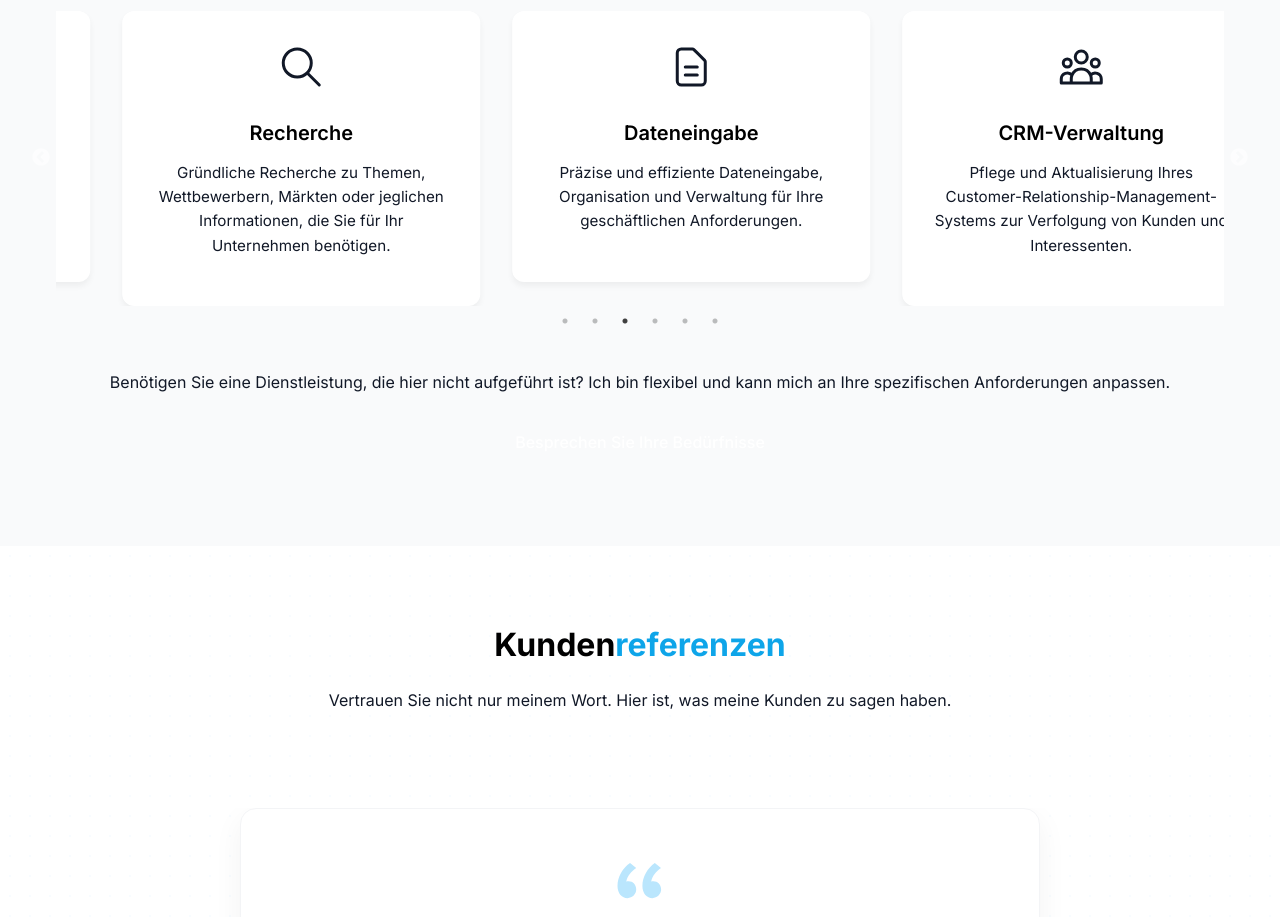
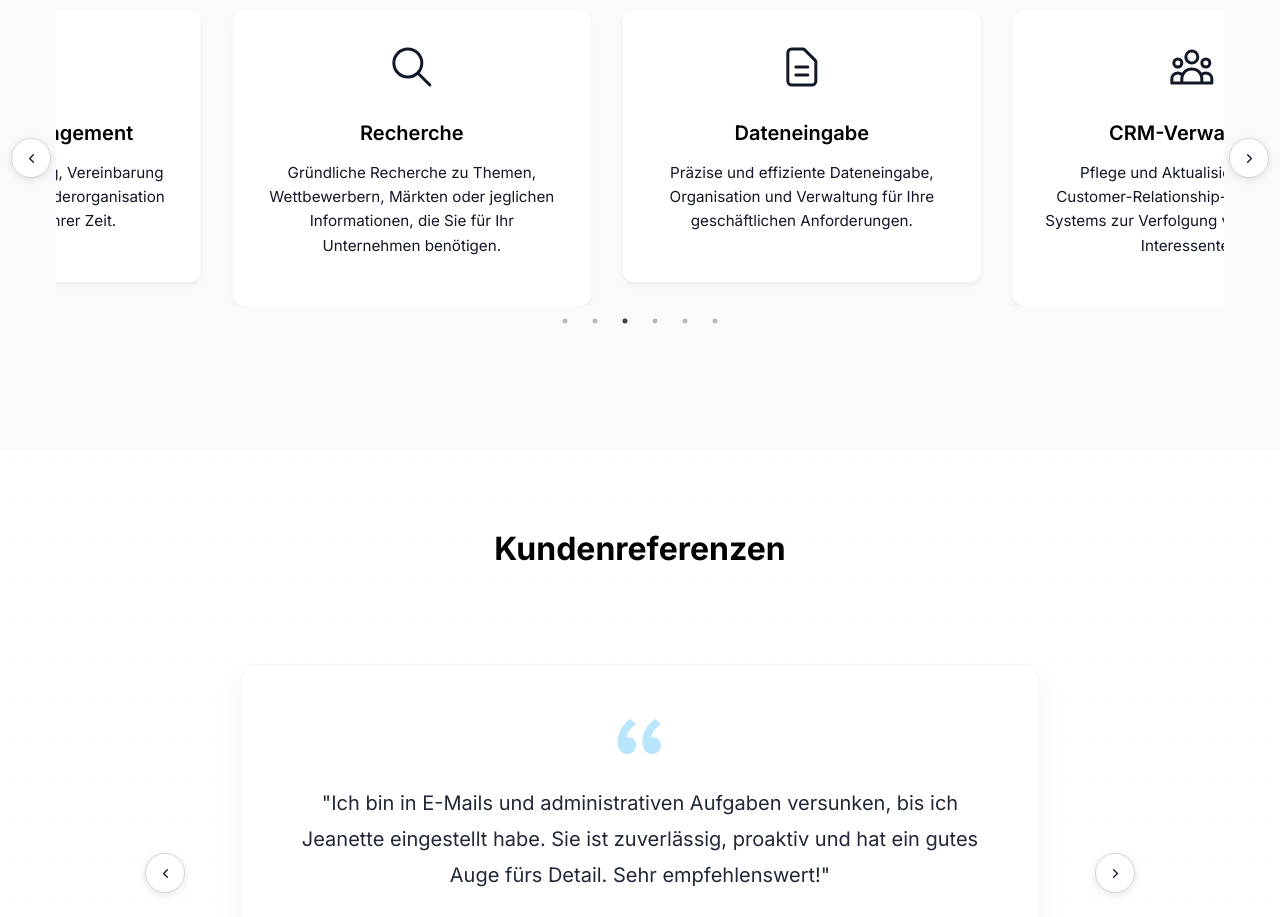
Before and after one commit to t0shido/project-Jeanette, a React (Vite) app: page / in a window 1280 px wide. Shown: the part 1880-2797 px from the top of the page. Built offline with nearby package versions, Linux system fonts and the light colour scheme.

Commit message:
Update website design: Add navigation arrows to services and testimonials, change About section image, update contact section background, fix header text

```diff
--- a/src/components/layout/Header.jsx
+++ b/src/components/layout/Header.jsx
@@ -93,7 +93,7 @@ const Header = () => {
   };
 
   const navLinks = [
-    { href: '#about', text: 'Über uns' },
+    { href: '#about', text: 'Über mich' },
     { href: '#services', text: 'Leistungen' },
     { href: '#testimonials', text: 'Referenzen' },
     { href: '#contact', text: 'Kontakt' }
--- a/src/components/sections/About.jsx
+++ b/src/components/sections/About.jsx
@@ -37,7 +37,7 @@ const About = () => {
           <div className="about-image-container">
             <div className="about-image-frame"></div>
             <img
-              src="/images/hero_image.jpg"
+              src="/images/about_me.jpg"
               alt="Jeanette - Virtuelle Assistentin"
               className="about-image"
             />
--- a/src/components/sections/Services.jsx
+++ b/src/components/sections/Services.jsx
@@ -1,10 +1,11 @@
-import { useState, useEffect } from 'react';
+import { useState, useEffect, useRef } from 'react';
 import Slider from 'react-slick';
 import 'slick-carousel/slick/slick.css';
 import 'slick-carousel/slick/slick-theme.css';
 
 const Services = () => {
   const [slidesToShow, setSlidesToShow] = useState(3);
+  const sliderRef = useRef(null);
 
   useEffect(() => {
     const handleResize = () => {
@@ -120,7 +121,17 @@ const Services = () => {
         </div>
 
         <div className="services-slider-container">
-          <Slider {...sliderSettings}>
+          <button
+            className="slider-nav-button prev"
+            onClick={() => sliderRef.current.slickPrev()}
+            aria-label="Previous slide"
+          >
+            <svg xmlns="http://www.w3.org/2000/svg" viewBox="0 0 24 24" fill="none" stroke="currentColor" strokeWidth="2" strokeLinecap="round" strokeLinejoin="round">
+              <path d="M15 18l-6-6 6-6" />
+            </svg>
+          </button>
+
+          <Slider ref={sliderRef} {...sliderSettings}>
             {services.map((service, index) => (
               <div key={index} className="service-slide">
                 <div className="service-card">
@@ -137,16 +148,19 @@ const Services = () => {
               </div>
             ))}
           </Slider>
+
+          <button
+            className="slider-nav-button next"
+            onClick={() => sliderRef.current.slickNext()}
+            aria-label="Next slide"
+          >
+            <svg xmlns="http://www.w3.org/2000/svg" viewBox="0 0 24 24" fill="none" stroke="currentColor" strokeWidth="2" strokeLinecap="round" strokeLinejoin="round">
+              <path d="M9 18l6-6-6-6" />
+            </svg>
+          </button>
         </div>
 
-        <div className="services-cta">
-          <p className="services-cta-text">
-            Benötigen Sie eine Dienstleistung, die hier nicht aufgeführt ist? Ich bin flexibel und kann mich an Ihre spezifischen Anforderungen anpassen.
-          </p>
-          <a href="#contact" className="button primary-button">
-            Besprechen Sie Ihre Bedürfnisse
-          </a>
-        </div>
+        {/* Services CTA removed as requested */}
       </div>
     </section>
   );
--- a/src/components/sections/Testimonials.jsx
+++ b/src/components/sections/Testimonials.jsx
@@ -69,13 +69,21 @@ const Testimonials = () => {
           <h2 className="section-title">
             Kunden<span className="highlight">referenzen</span>
           </h2>
-          <p className="testimonials-subtitle">
-            Vertrauen Sie nicht nur meinem Wort. Hier ist, was meine Kunden zu sagen haben.
-          </p>
+          {/* Testimonials subtitle removed as requested */}
         </div>
 
         <div className="testimonials-container">
           <div className="testimonial-slider-wrapper">
+            <button
+              className="slider-nav-button prev"
+              onClick={() => sliderRef.current.slickPrev()}
+              aria-label="Previous testimonial"
+            >
+              <svg xmlns="http://www.w3.org/2000/svg" viewBox="0 0 24 24" fill="none" stroke="currentColor" strokeWidth="2" strokeLinecap="round" strokeLinejoin="round">
+                <path d="M15 18l-6-6 6-6" />
+              </svg>
+            </button>
+
             <Slider ref={sliderRef} {...settings} className="testimonial-slider">
               {testimonials.map((testimonial, index) => (
                 <div key={index} className="testimonial-slide">
@@ -109,6 +117,16 @@ const Testimonials = () => {
               ))}
             </Slider>
 
+            <button
+              className="slider-nav-button next"
+              onClick={() => sliderRef.current.slickNext()}
+              aria-label="Next testimonial"
+            >
+              <svg xmlns="http://www.w3.org/2000/svg" viewBox="0 0 24 24" fill="none" stroke="currentColor" strokeWidth="2" strokeLinecap="round" strokeLinejoin="round">
+                <path d="M9 18l6-6-6-6" />
+              </svg>
+            </button>
+
             <div className="testimonial-nav">
               {testimonials.map((_, index) => (
                 <button
--- a/src/index.css
+++ b/src/index.css
@@ -638,7 +638,9 @@ section {
 
 .about-image {
   width: 100%;
-  height: auto;
+  height: 600px; /* Further increased height to better match both frames combined */
+  object-fit: cover; /* Ensures the image covers the area without distortion */
+  object-position: center; /* Centers the image */
   border-radius: 0.5rem;
   box-shadow: 0 10px 25px rgba(0, 0, 0, 0.1);
   position: relative;
@@ -658,7 +660,12 @@ section {
 }
 
 .highlight {
-  color: var(--primary);
+  color: var(--black) !important;
+}
+
+/* Ensure all section titles and their highlights are black */
+.section-title .highlight {
+  color: var(--black) !important;
 }
 
 .about-text {
@@ -861,6 +868,67 @@ section {
 .services-slider-container {
   margin-bottom: 2rem;
   padding: 0.5rem 0;
+  position: relative;
+}
+
+.slider-nav-button {
+  position: absolute;
+  top: 50%;
+  transform: translateY(-50%);
+  width: 40px;
+  height: 40px;
+  border-radius: 50%;
+  background-color: var(--white);
+  border: 1px solid var(--neutral-300);
+  color: var(--neutral-900);
+  display: flex;
+  align-items: center;
+  justify-content: center;
+  cursor: pointer;
+  z-index: 20;
+  box-shadow: 0 2px 8px rgba(0, 0, 0, 0.1);
+  transition: all 0.3s ease;
+  outline: none;
+}
+
+.slider-nav-button:hover {
+  background-color: var(--neutral-100);
+  color: var(--black);
+  box-shadow: 0 4px 12px rgba(0, 0, 0, 0.15);
+}
+
+.slider-nav-button.prev {
+  left: -45px;
+}
+
+.slider-nav-button.next {
+  right: -45px;
+}
+
+.slider-nav-button svg {
+  width: 15px;
+  height: 15px;
+}
+
+/* Responsive styles for slider nav buttons */
+@media (max-width: 768px) {
+  .slider-nav-button {
+    width: 36px;
+    height: 36px;
+  }
+
+  .slider-nav-button.prev {
+    left: -10px;
+  }
+
+  .slider-nav-button.next {
+    right: -10px;
+  }
+
+  .slider-nav-button svg {
+    width: 16px;
+    height: 16px;
+  }
 }
 
 .service-slide {
@@ -1173,36 +1241,49 @@ section {
 }
 
 /* Custom arrows for testimonial slider */
+.testimonial-slider-wrapper .slider-nav-button {
+  position: absolute;
+  top: 50%;
+  transform: translateY(-50%);
+  width: 40px;
+  height: 40px;
+  border-radius: 50%;
+  background-color: var(--white);
+  border: 1px solid var(--neutral-300);
+  color: var(--neutral-900);
+  display: flex;
+  align-items: center;
+  justify-content: center;
+  cursor: pointer;
+  z-index: 20;
+  box-shadow: 0 2px 8px rgba(0, 0, 0, 0.1);
+  transition: all 0.3s ease;
+  outline: none;
+}
+
+.testimonial-slider-wrapper .slider-nav-button:hover {
+  background-color: var(--neutral-100);
+  color: var(--black);
+  box-shadow: 0 4px 12px rgba(0, 0, 0, 0.15);
+}
+
+.testimonial-slider-wrapper .slider-nav-button.prev {
+  left: -45px;
+}
+
+.testimonial-slider-wrapper .slider-nav-button.next {
+  right: -45px;
+}
+
+.testimonial-slider-wrapper .slider-nav-button svg {
+  width: 15px;
+  height: 15px;
+}
+
+/* Hide the default slick arrows */
 .testimonial-slider .slick-prev,
 .testimonial-slider .slick-next {
-  width: 3rem;
-  height: 3rem;
-  background-color: var(--white);
-  border-radius: 50%;
-  box-shadow: 0 4px 10px rgba(0, 0, 0, 0.1);
-  z-index: 2;
-  transition: all 0.3s ease;
-}
-
-.testimonial-slider .slick-prev:hover,
-.testimonial-slider .slick-next:hover {
-  background-color: var(--primary-50);
-  transform: scale(1.1);
-}
-
-.testimonial-slider .slick-prev {
-  left: -1.5rem;
-}
-
-.testimonial-slider .slick-next {
-  right: -1.5rem;
-}
-
-.testimonial-slider .slick-prev:before,
-.testimonial-slider .slick-next:before {
-  color: var(--primary);
-  font-size: 1.5rem;
-  opacity: 1;
+  display: none !important;
 }
 
 @media (max-width: 768px) {
@@ -1225,7 +1306,7 @@ section {
   position: relative;
   padding: 6rem 0;
   overflow: hidden;
-  background-color: var(--white);
+  background-color: var(--neutral-50);
 }
 
 .contact-background {
```
Also changed, not shown: public/images/about_me.jpg (added).
